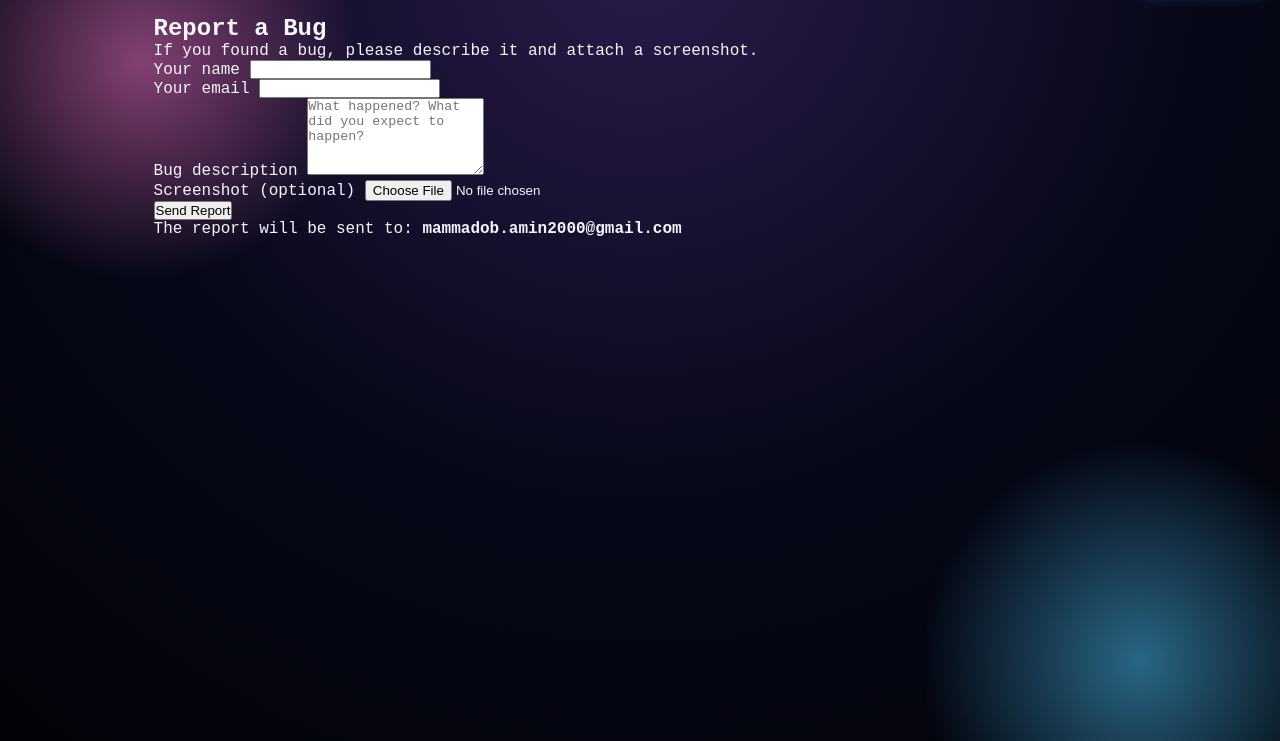
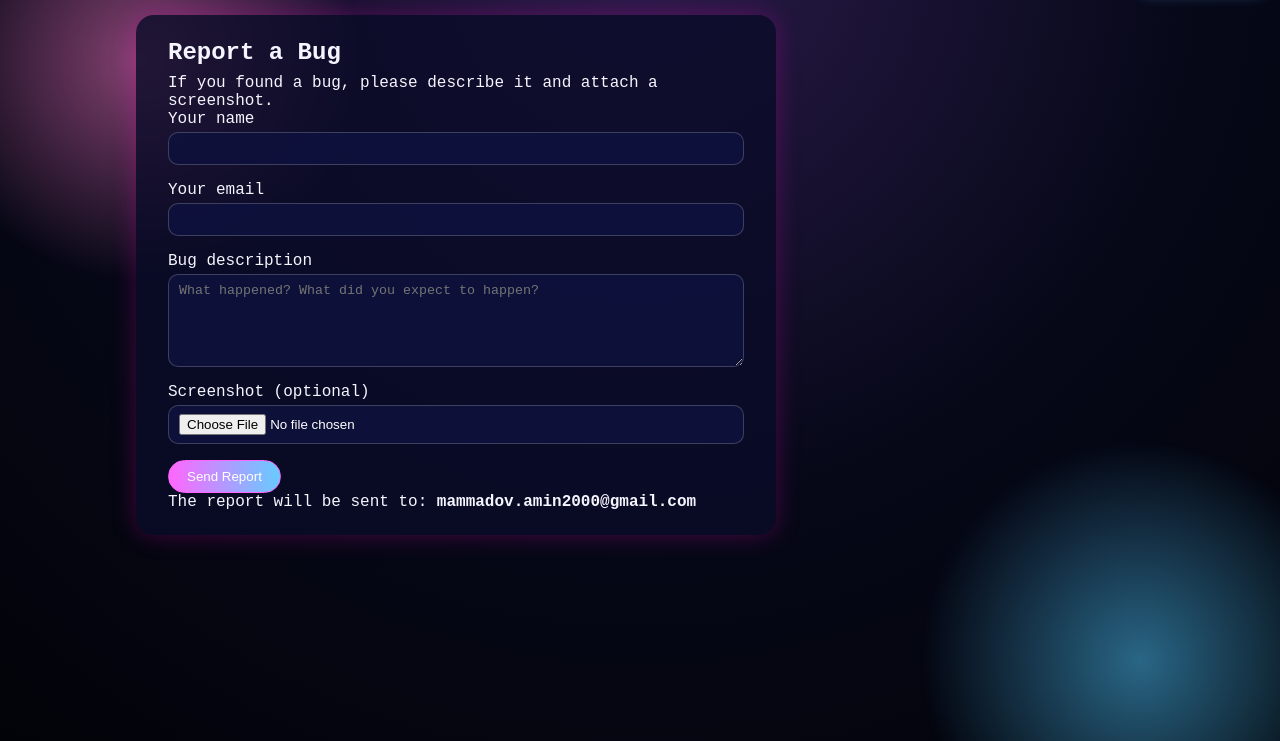
Before and after one commit to SDH4114/Battlefield-64, a plain HTML site: page report.html in a window 1280 px wide. Shown: the part 59-800 px from the top of the page. Drawn offline with Linux system fonts and the light colour scheme.

Commit message:
репорт баг V1

```diff
--- a/report.html
+++ b/report.html
@@ -30,7 +30,7 @@
         <!-- mailto-форма: откроет почтовый клиент пользователя -->
         <form
           id="bug-report-form"
-          action="mailto:mammadob.amin2000@gmail.com"
+          action="mailto:mammadov.amin2000@gmail.com"
           method="POST"
           enctype="multipart/form-data"
         >
@@ -69,7 +69,7 @@
         </form>
 
         <p class="note">
-          The report will be sent to: <strong>mammadob.amin2000@gmail.com</strong>
+          The report will be sent to: <strong>mammadov.amin2000@gmail.com</strong>
         </p>
       </section>
     </main>
--- a/src/css/style.css
+++ b/src/css/style.css
@@ -377,3 +377,47 @@ body::after {
   background: linear-gradient(180deg, #ff79c6, #8be9fd);
   border-radius: 999px;
 }
+.bug-report-section {
+  max-width: 640px;
+  margin: 0 auto;
+  padding: 24px 32px;
+  border-radius: 18px;
+  background: rgba(10, 12, 40, 0.8);
+  box-shadow: 0 0 24px rgba(255, 0, 200, 0.25);
+}
+
+.bug-report-section h1 {
+  margin-bottom: 8px;
+}
+
+.form-row {
+  display: flex;
+  flex-direction: column;
+  margin-bottom: 16px;
+}
+
+.form-row label {
+  margin-bottom: 4px;
+}
+
+.form-row input,
+.form-row textarea {
+  border-radius: 10px;
+  border: 1px solid rgba(255, 255, 255, 0.2);
+  padding: 8px 10px;
+  background: rgba(15, 18, 60, 0.9);
+  color: #fff;
+}
+
+.primary-btn {
+  border-radius: 999px;
+  padding: 8px 18px;
+  border: 1px solid #ff66ff;
+  background: linear-gradient(90deg, #ff66ff, #66ccff);
+  color: #fff;
+  cursor: pointer;
+}
+
+.primary-btn:hover {
+  opacity: 0.9;
+}
--- a/src/js/sys.js
+++ b/src/js/sys.js
@@ -0,0 +1,24 @@
+// src/js/sys.js
+
+document.addEventListener("DOMContentLoaded", () => {
+  // Кнопка "Report Bug" на главной (с доской)
+  const reportBtn = document.getElementById("report-bug-btn");
+  if (reportBtn) {
+    reportBtn.addEventListener("click", () => {
+      window.location.href = "report.html";
+    });
+  }
+
+  // Кнопка "Back to game" на странице репорта
+  const backBtn = document.getElementById("back-to-game-btn");
+  if (backBtn) {
+    backBtn.addEventListener("click", () => {
+      window.location.href = "index.html";
+    });
+  }
+
+  // Здесь потом можно добавить:
+  // - валидацию формы
+  // - логирование
+  // - интеграцию с ботовыми API и т.д.
+});
```
